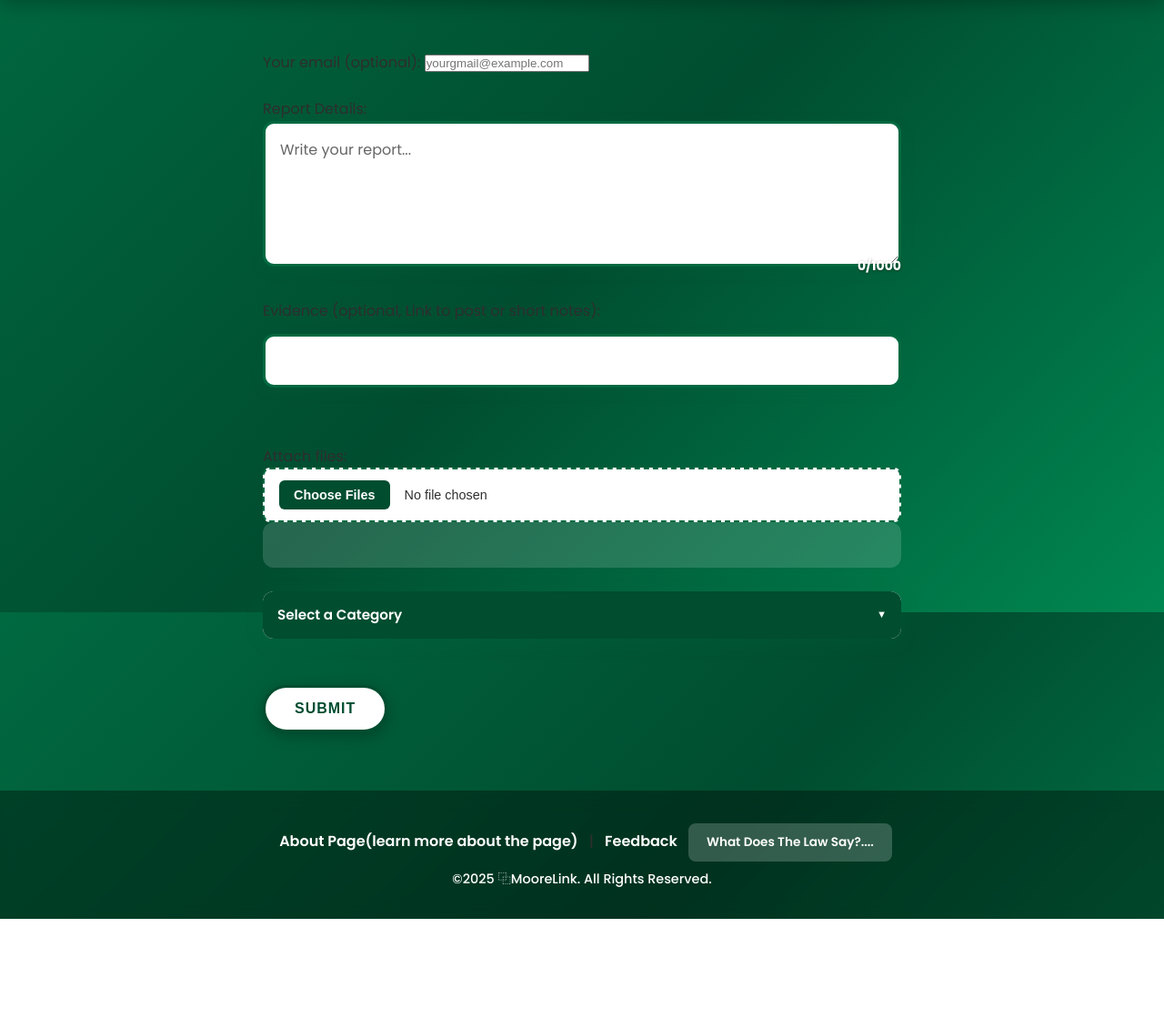
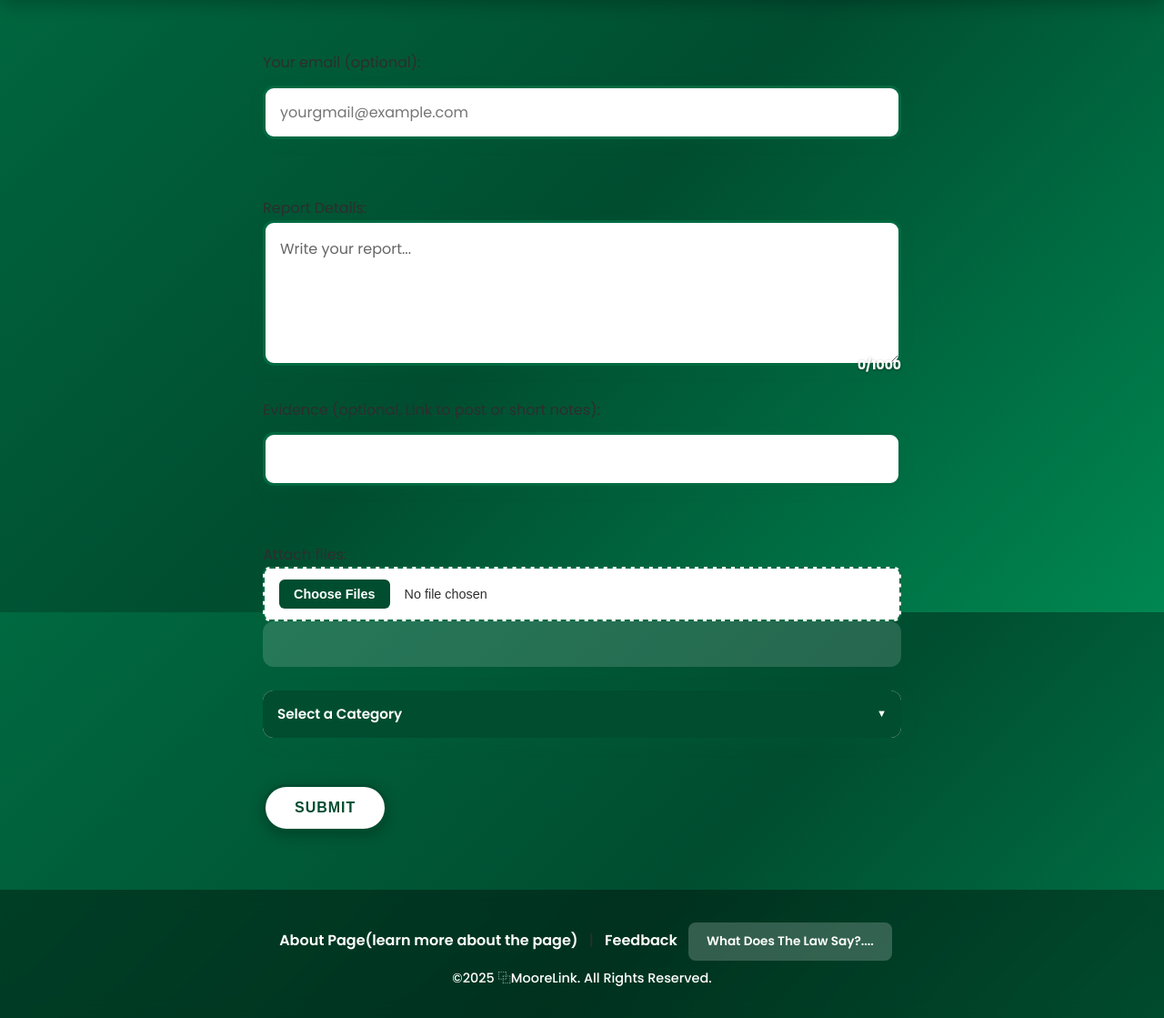
Before and after one commit to smintech/reportsystemapp, a Flask app: page / in a window 1280 px wide. Shown: the part 127-1246 px from the top of the page at 91% size. Before the commit the page ends 1137 px from the top, so only its background shows below. Run offline with Flask 3, Linux system fonts and the light colour scheme; some libraries are stand-ins or nearby versions.

Commit message:
Update style.css

```diff
--- a/static/style.css
+++ b/static/style.css
@@ -193,7 +193,7 @@ body {
     font-weight: 600;
     margin-right: 1rem;
 }
-#gmail,
+#reporter_email,
 #evidence {
     display: block;
     width: 100%;
```
